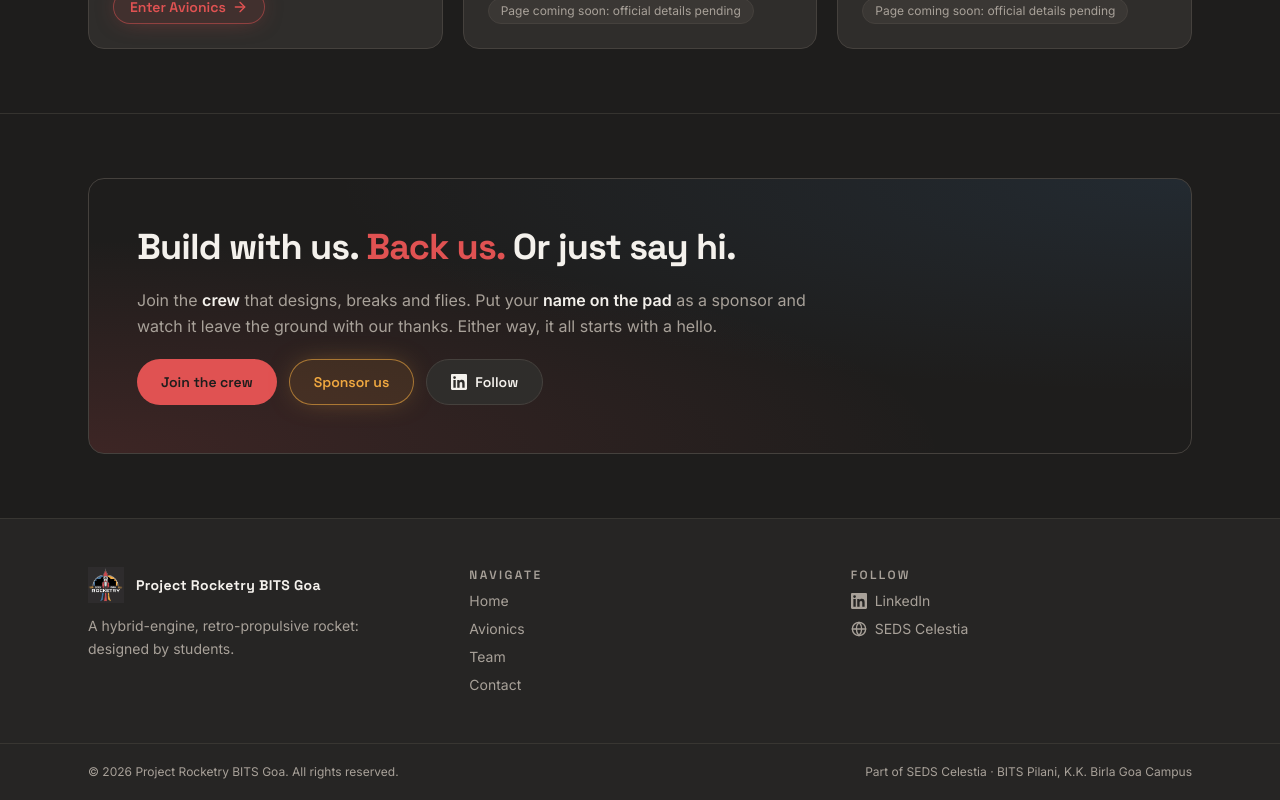
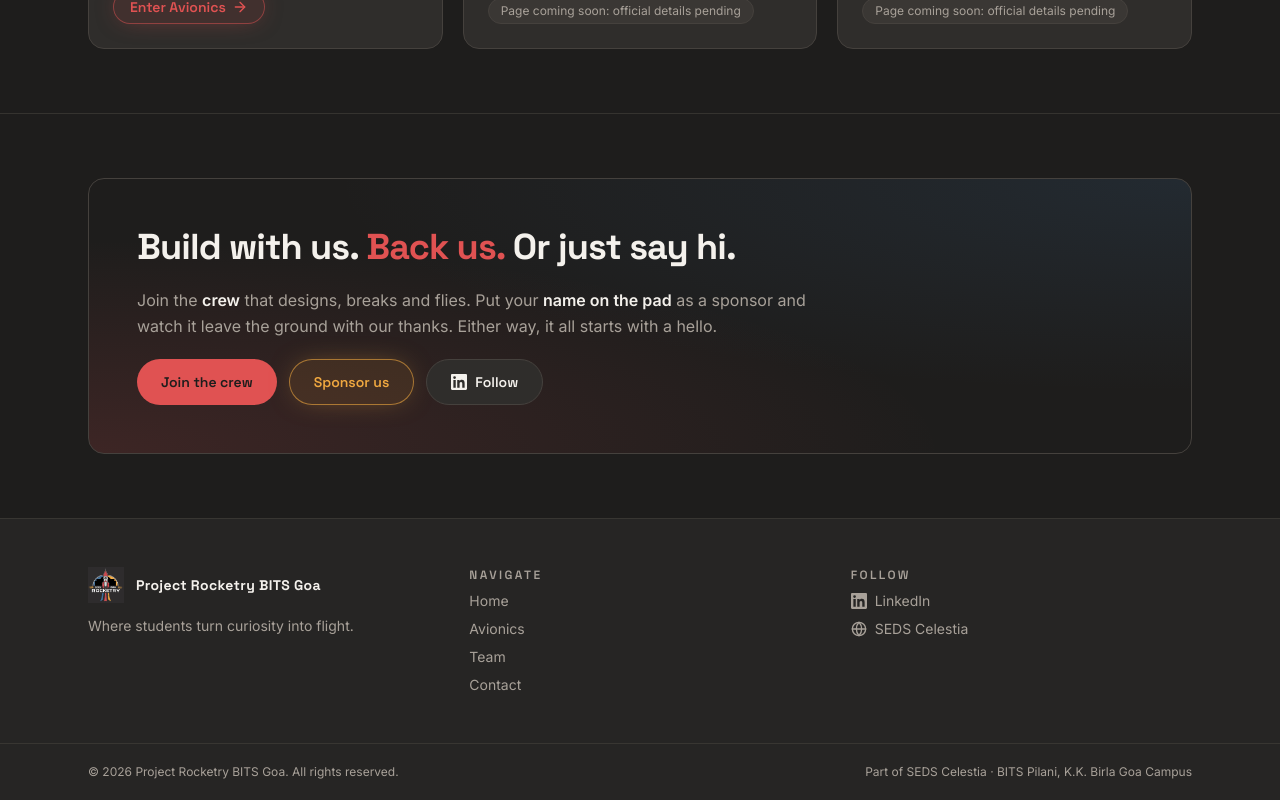
Before and after one commit to Rocketry-Avionics/Rocketry-Website, a Next.js app: page / in a window 1280 px wide. Shown: the part 2393-3193 px from the top of the page. Built offline with nearby package versions, Linux system fonts and the light colour scheme.

Commit message:
feat: reword footer tagline away from subsystem specific claims

```diff
--- a/src/content/site.ts
+++ b/src/content/site.ts
@@ -7,7 +7,7 @@ export const site = {
   orgUrl: "https://sedscelestia.org",
   institution: "BITS Pilani, K.K. Birla Goa Campus",
   location: "Zuarinagar, Goa, India",
-  tagline: "A hybrid-engine, retro-propulsive rocket: designed by students.",
+  tagline: "Where students turn curiosity into flight.",
   mission:
     "*Project Rocketry* is a student-run team under SEDS Celestia at BITS Pilani, K.K. Birla Goa Campus. We are researching and designing a *hybrid engine-powered, retro-propulsive rocket* with telemetry-based control and thrust vector control (TVC).",
   description:
```
